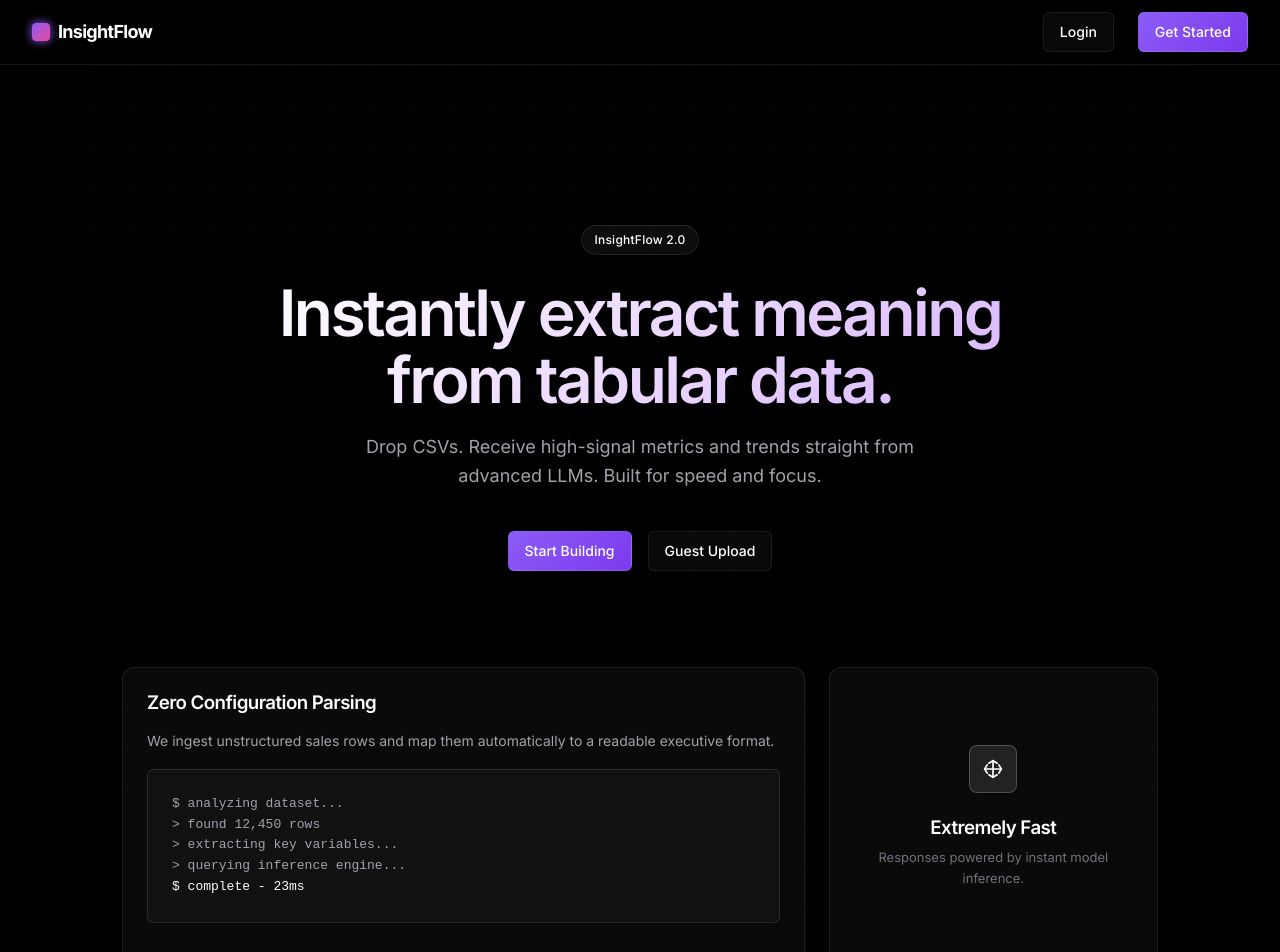
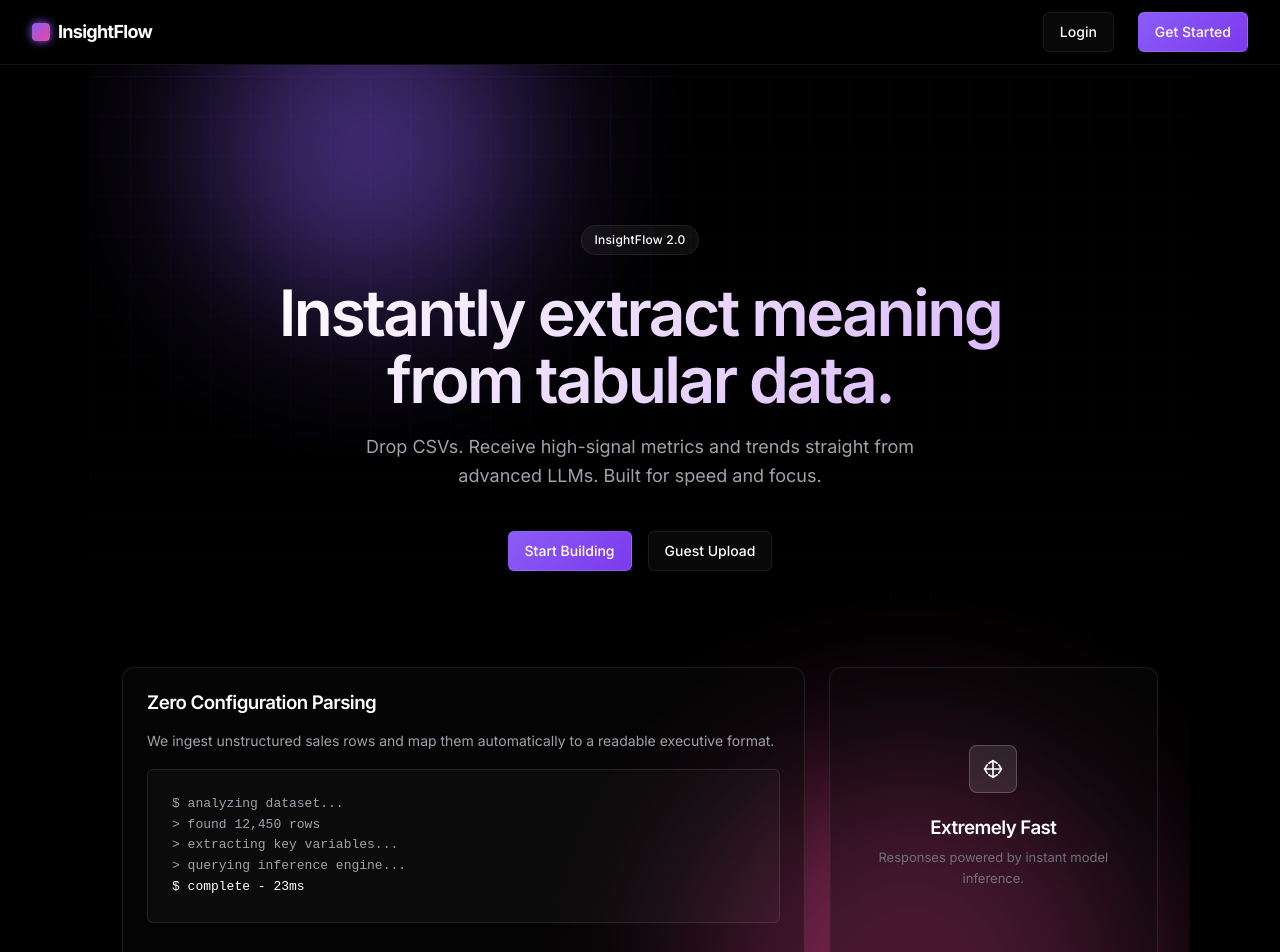
Before and after one commit to sulabhsaluja/insightflow, a React (Vite) app in the folder frontend/: page / in a window 1280 px wide. Shown: the top 952 px of the page. Built offline with nearby package versions, Linux system fonts and the light colour scheme.

Commit message:
Custom Questions Feature added

```diff
--- a/frontend/package.json
+++ b/frontend/package.json
@@ -11,6 +11,7 @@
   },
   "dependencies": {
     "axios": "^1.13.6",
+    "framer-motion": "^12.38.0",
     "lucide-react": "^0.577.0",
     "react": "^19.2.0",
     "react-dom": "^19.2.0",
--- a/frontend/src/components/Navbar.jsx
+++ b/frontend/src/components/Navbar.jsx
@@ -1,5 +1,6 @@
 import { Link, useNavigate } from 'react-router-dom';
 import { useAuth } from '../context/AuthContext';
+import { motion } from 'framer-motion';
 import '../index.css';
 
 const Navbar = () => {
@@ -12,29 +13,34 @@ const Navbar = () => {
   };
 
   return (
-    <nav className="navbar">
+    <motion.nav
+      initial={{ y: -100 }}
+      animate={{ y: 0 }}
+      transition={{ type: "spring", stiffness: 300, damping: 30 }}
+      className="navbar"
+    >
       <div className="navbar-brand">
         <Link to="/" className="logo">InsightFlow</Link>
       </div>
       <div className="navbar-links">
         {user ? (
           <>
-            <Link to="/dashboard" className="nav-link">Dashboard</Link>
-            <Link to="/upload" className="nav-link">Upload</Link>
-            <Link to="/history" className="nav-link">History</Link>
+            <motion.div whileHover={{ scale: 1.05 }}><Link to="/dashboard" className="nav-link">Dashboard</Link></motion.div>
+            <motion.div whileHover={{ scale: 1.05 }}><Link to="/upload" className="nav-link">Upload</Link></motion.div>
+            <motion.div whileHover={{ scale: 1.05 }}><Link to="/history" className="nav-link">History</Link></motion.div>
             <div className="user-menu">
               <span className="user-name">{user.name || user.email}</span>
-              <button onClick={handleLogout} className="btn-secondary">Logout</button>
+              <motion.button whileHover={{ scale: 1.05 }} whileTap={{ scale: 0.95 }} onClick={handleLogout} className="btn-secondary">Logout</motion.button>
             </div>
           </>
         ) : (
           <>
-            <Link to="/login" className="btn-secondary">Login</Link>
-            <Link to="/signup" className="btn-primary">Get Started</Link>
+            <motion.div whileHover={{ scale: 1.05 }} whileTap={{ scale: 0.95 }}><Link to="/login" className="btn-secondary">Login</Link></motion.div>
+            <motion.div whileHover={{ scale: 1.05 }} whileTap={{ scale: 0.95 }}><Link to="/signup" className="btn-primary">Get Started</Link></motion.div>
           </>
         )}
       </div>
-    </nav>
+    </motion.nav>
   );
 };
 
--- a/frontend/src/index.css
+++ b/frontend/src/index.css
@@ -38,6 +38,7 @@ body {
   line-height: 1.6;
   -webkit-font-smoothing: antialiased;
   -moz-osx-font-smoothing: grayscale;
+  overflow-x: hidden;
 }
 
 h1, h2, h3, h4, h5, h6 {
@@ -137,7 +138,7 @@ button, .btn-primary, .btn-secondary {
   font-size: 0.875rem;
   font-weight: 500;
   border-radius: 6px;
-  transition: all 0.2s ease;
+  transition: all 0.3s cubic-bezier(0.4, 0, 0.2, 1);
   border: 1px solid transparent;
 }
 
@@ -145,21 +146,37 @@ button, .btn-primary, .btn-secondary {
   background: linear-gradient(135deg, var(--accent-primary), var(--accent-hover));
   color: #fff;
   border: 1px solid rgba(255,255,255,0.1);
+  position: relative;
+  overflow: hidden;
+}
+.btn-primary::before {
+  content: '';
+  position: absolute;
+  top: 0; left: -100%;
+  width: 100%; height: 100%;
+  background: linear-gradient(90deg, transparent, rgba(255,255,255,0.2), transparent);
+  transition: left 0.5s ease;
+}
+.btn-primary:hover::before {
+  left: 100%;
 }
 .btn-primary:hover {
   background: linear-gradient(135deg, #9333ea, #a855f7);
   box-shadow: var(--shadow-glow);
-  transform: translateY(-1px);
+  transform: translateY(-2px);
 }
 
 .btn-secondary {
   background-color: rgba(255,255,255,0.03);
+  backdrop-filter: blur(10px);
+  -webkit-backdrop-filter: blur(10px);
   color: var(--text-primary);
   border: 1px solid var(--border-color);
 }
 .btn-secondary:hover {
   background-color: rgba(255,255,255,0.08);
-  border-color: rgba(255,255,255,0.2);
+  border-color: rgba(255,255,255,0.3);
+  transform: translateY(-2px);
 }
 
 /* Page Containers */
@@ -185,6 +202,51 @@ button, .btn-primary, .btn-secondary {
   -webkit-mask-image: linear-gradient(to bottom, rgba(0,0,0,1) 0%, rgba(0,0,0,0) 100%);
   pointer-events: none;
   z-index: -1;
+  animation: gridMove 20s linear infinite;
+}
+
+@keyframes gridMove {
+  0% { transform: translateY(0); }
+  100% { transform: translateY(40px); }
+}
+
+/* Animated Glowing Orbs */
+.bg-orbs {
+  position: absolute;
+  top: 0;
+  left: 0;
+  width: 100%;
+  height: 100%;
+  overflow: hidden;
+  z-index: -2;
+  pointer-events: none;
+}
+.orb-1, .orb-2 {
+  position: absolute;
+  border-radius: 50%;
+  filter: blur(80px);
+  opacity: 0.5;
+  animation: float 10s ease-in-out infinite alternate;
+}
+.orb-1 {
+  width: 300px;
+  height: 300px;
+  background: var(--accent-primary);
+  top: -100px;
+  left: 10%;
+}
+.orb-2 {
+  width: 400px;
+  height: 400px;
+  background: var(--accent-secondary);
+  bottom: -100px;
+  right: 10%;
+  animation-delay: -5s;
+}
+
+@keyframes float {
+  0% { transform: translate(0, 0) scale(1); }
+  100% { transform: translate(30px, 50px) scale(1.1); }
 }
 
 /* Auth Cards */
@@ -198,13 +260,15 @@ button, .btn-primary, .btn-secondary {
 }
 
 .auth-card {
-  background: var(--bg-secondary);
+  background: rgba(10, 10, 11, 0.6);
+  backdrop-filter: blur(20px);
+  -webkit-backdrop-filter: blur(20px);
   border: 1px solid var(--border-color);
   padding: 2.5rem;
   border-radius: var(--radius-lg);
   width: 100%;
   max-width: 380px;
-  box-shadow: var(--shadow-xl);
+  box-shadow: var(--shadow-xl), inset 0 0 0 1px rgba(255,255,255,0.05);
   position: relative;
   overflow: hidden;
 }
@@ -342,13 +406,16 @@ button, .btn-primary, .btn-secondary {
 }
 
 .card {
-  background: var(--bg-secondary);
+  background: rgba(10, 10, 11, 0.4);
+  backdrop-filter: blur(12px);
+  -webkit-backdrop-filter: blur(12px);
   border: 1px solid var(--border-color);
   border-radius: var(--radius-lg);
   padding: 1.5rem;
-  transition: all 0.2s ease;
+  transition: all 0.3s cubic-bezier(0.4, 0, 0.2, 1);
   position: relative;
   overflow: hidden;
+  box-shadow: inset 0 0 0 1px rgba(255,255,255,0.02);
 }
 
 .card::before {
@@ -358,14 +425,15 @@ button, .btn-primary, .btn-secondary {
   left: 0;
   right: 0;
   height: 1px;
-  background: linear-gradient(90deg, transparent, rgba(255,255,255,0.1), transparent);
+  background: linear-gradient(90deg, transparent, rgba(139, 92, 246, 0.5), transparent);
   opacity: 0;
   transition: opacity 0.3s ease;
 }
 
 .card:hover {
-  border-color: rgba(255,255,255,0.15);
-  box-shadow: var(--shadow-glow);
+  border-color: rgba(255,255,255,0.2);
+  box-shadow: var(--shadow-glow), inset 0 0 0 1px rgba(255,255,255,0.05);
+  transform: translateY(-4px);
 }
 
 .card:hover::before {
--- a/frontend/src/pages/LandingPage.jsx
+++ b/frontend/src/pages/LandingPage.jsx
@@ -1,23 +1,59 @@
 import { Link } from 'react-router-dom';
+import { motion } from 'framer-motion';
+
+const containerVariants = {
+  hidden: { opacity: 0 },
+  show: {
+    opacity: 1,
+    transition: {
+      staggerChildren: 0.15
+    }
+  }
+};
+
+const itemVariants = {
+  hidden: { opacity: 0, y: 20 },
+  show: { opacity: 1, y: 0, transition: { type: "spring", stiffness: 300, damping: 24 } }
+};
 
 const LandingPage = () => {
   return (
     <div className="page-container" style={{ position: 'relative' }}>
       <div className="bg-grid"></div>
-      <section className="hero">
-        <div className="badge">InsightFlow 2.0</div>
-        <h1>Instantly extract meaning from tabular data.</h1>
-        <p>
+      <div className="bg-orbs">
+        <div className="orb-1"></div>
+        <div className="orb-2"></div>
+      </div>
+
+      <motion.section
+        className="hero"
+        variants={containerVariants}
+        initial="hidden"
+        animate="show"
+      >
+        <motion.div variants={itemVariants} className="badge">
+          InsightFlow 2.0
+        </motion.div>
+        <motion.h1 variants={itemVariants}>
+          Instantly extract meaning from tabular data.
+        </motion.h1>
+        <motion.p variants={itemVariants}>
           Drop CSVs. Receive high-signal metrics and trends straight from advanced LLMs. Built for speed and focus.
-        </p>
-        <div className="hero-actions">
+        </motion.p>
+        <motion.div variants={itemVariants} className="hero-actions">
           <Link to="/signup" className="btn-primary">Start Building</Link>
           <Link to="/upload" className="btn-secondary">Guest Upload</Link>
-        </div>
-      </section>
+        </motion.div>
+      </motion.section>
 
-      <div className="bento-grid">
-        <div className="card main-card">
+      <motion.div
+        className="bento-grid"
+        variants={containerVariants}
+        initial="hidden"
+        whileInView="show"
+        viewport={{ once: true, amount: 0.2 }}
+      >
+        <motion.div variants={itemVariants} className="card main-card">
           <h3 className="mb-4">Zero Configuration Parsing</h3>
           <p className="mb-4" style={{ color: 'var(--text-secondary)', fontSize: '0.875rem' }}>
             We ingest unstructured sales rows and map them automatically to a readable executive format.
@@ -27,17 +63,24 @@ const LandingPage = () => {
             &gt; found 12,450 rows<br/>
             &gt; extracting key variables...<br/>
             &gt; querying inference engine...<br/>
-            <span style={{ color: 'var(--text-primary)'}}>$ complete - 23ms</span>
+            <motion.span
+              initial={{ opacity: 0 }}
+              animate={{ opacity: 1 }}
+              transition={{ delay: 1.5, duration: 0.5 }}
+              style={{ color: 'var(--text-primary)'}}
+            >
+              $ complete - 23ms
+            </motion.span>
           </div>
-        </div>
-        <div className="card side-card" style={{ display: 'flex', flexDirection: 'column', justifyContent: 'center', alignItems: 'center' }}>
+        </motion.div>
+        <motion.div variants={itemVariants} className="card side-card" style={{ display: 'flex', flexDirection: 'column', justifyContent: 'center', alignItems: 'center' }}>
           <div style={{ width: '48px', height: '48px', borderRadius: '8px', background: 'rgba(255,255,255,0.1)', display: 'flex', alignItems: 'center', justifyContent: 'center', marginBottom: '1.5rem', border: '1px solid rgba(255,255,255,0.2)'}}>
             <svg width="20" height="20" viewBox="0 0 24 24" fill="none" stroke="white" strokeWidth="2" strokeLinecap="round" strokeLinejoin="round"><path d="M12 2v20"></path><path d="m17 5-5-3-5 3"></path><path d="m17 19-5 3-5-3"></path><path d="M2 12h20"></path><path d="m5 17-3-5 3-5"></path><path d="m19 17 3-5-3-5"></path></svg>
           </div>
           <h3 className="mb-2" style={{ textAlign: 'center' }}>Extremely Fast</h3>
           <p style={{ color: 'var(--text-muted)', textAlign: 'center', fontSize: '0.8125rem' }}>Responses powered by instant model inference.</p>
-        </div>
-      </div>
+        </motion.div>
+      </motion.div>
     </div>
   );
 };
--- a/frontend/src/pages/UploadPage.jsx
+++ b/frontend/src/pages/UploadPage.jsx
@@ -1,9 +1,22 @@
 import { useState, useEffect } from 'react';
 import { useAuth } from '../context/AuthContext';
+import { motion, AnimatePresence } from 'framer-motion';
+
+const pageVariants = {
+  initial: { opacity: 0, y: 20 },
+  animate: { opacity: 1, y: 0, transition: { duration: 0.5, staggerChildren: 0.1 } },
+  exit: { opacity: 0, y: -20 }
+};
+
+const itemVariants = {
+  initial: { opacity: 0, y: 20 },
+  animate: { opacity: 1, y: 0 }
+};
 
 const UploadPage = () => {
   const [file, setFile] = useState(null);
   const [email, setEmail] = useState('');
+  const [customInsight, setCustomInsight] = useState('');
   const [status, setStatus] = useState('');
   const [loading, setLoading] = useState(false);
   const [result, setResult] = useState(null);
@@ -37,6 +50,7 @@ const UploadPage = () => {
     setFile(null);
     setResult(null);
     setStatus('');
+    setCustomInsight('');
     if (!user) setEmail('');
   };
 
@@ -50,6 +64,9 @@ const UploadPage = () => {
     formData.append("file", file);
     if (email) {
       formData.append("email", email);
+    }
+    if (customInsight) {
+      formData.append("customInsight", customInsight);
     }
 
     try {
@@ -85,12 +102,22 @@ const UploadPage = () => {
   };
 
   return (
-    <div className="page-container" style={{ maxWidth: '800px' }}>
-      <h1 className="mb-2">New Analysis</h1>
-      <p className="mb-8" style={{ color: 'var(--text-secondary)' }}>Upload your spreadsheet to generate instant insights.</p>
+    <motion.div
+      className="page-container"
+      style={{ maxWidth: '800px' }}
+      variants={pageVariants}
+      initial="initial"
+      animate="animate"
+      exit="exit"
+    >
+      <motion.h1 variants={itemVariants} className="mb-2">New Analysis</motion.h1>
+      <motion.p variants={itemVariants} className="mb-8" style={{ color: 'var(--text-secondary)' }}>Upload your spreadsheet to generate instant insights.</motion.p>
 
       {/* Dropzone */}
-      <div
+      <motion.div
+        variants={itemVariants}
+        whileHover={{ scale: 1.02 }}
+        whileTap={{ scale: 0.98 }}
         className="dropzone-container mb-6"
         onDragOver={(e) => e.preventDefault()}
         onDrop={handleDrop}
@@ -114,10 +141,10 @@ const UploadPage = () => {
           accept=".csv, application/vnd.openxmlformats-officedocument.spreadsheetml.sheet, application/vnd.ms-excel"
           onChange={handleFileChange}
         />
-      </div>
+      </motion.div>
 
       {/* Email Field — shown for both guest and logged-in users */}
-      <div className="form-group mb-6">
+      <motion.div variants={itemVariants} className="form-group mb-6">
         <label>{user ? 'Email Address' : 'Email Address (Guest mode)'}</label>
         <input
           type="email"
@@ -126,43 +153,77 @@ const UploadPage = () => {
           onChange={(e) => setEmail(e.target.value)}
         />
         {user && <span style={{ fontSize: '0.75rem', color: 'var(--text-muted)', marginTop: '0.25rem', display: 'block' }}>Pre-filled from your account. You can change it.</span>}
-      </div>
+      </motion.div>
+
+      {/* Custom Insight Field */}
+      <motion.div variants={itemVariants} className="form-group mb-6">
+        <label>Custom Insight (Optional)</label>
+        <textarea
+          placeholder="e.g., What is the best performing product? Are there any seasonal trends?"
+          value={customInsight}
+          onChange={(e) => setCustomInsight(e.target.value)}
+          rows={3}
+          style={{ width: '100%', padding: '0.75rem', borderRadius: '8px', border: '1px solid var(--border)', backgroundColor: 'var(--bg-card)', color: 'var(--text-primary)', resize: 'vertical' }}
+        />
+      </motion.div>
 
       {/* Status Messages */}
+      <AnimatePresence>
         {status && !loading && (
-        <div className="mb-4" style={{
+          <motion.div
+            initial={{ opacity: 0, height: 0 }}
+            animate={{ opacity: 1, height: 'auto' }}
+            exit={{ opacity: 0, height: 0 }}
+            className="mb-4" style={{
             color: status.includes('valid') || status.includes('failed') || status.includes('Failed') ? 'var(--error)' : 'var(--text-secondary)'
           }}>
             {status}
-        </div>
+          </motion.div>
         )}
+      </AnimatePresence>
 
       {/* Loading State */}
+      <AnimatePresence>
         {loading && (
-        <div className="loading-container mb-6">
+          <motion.div
+            initial={{ opacity: 0, scale: 0.9 }}
+            animate={{ opacity: 1, scale: 1 }}
+            exit={{ opacity: 0, scale: 0.9 }}
+            className="loading-container mb-6"
+          >
             <div className="loading-spinner"></div>
             <div className="loading-text">
               <span style={{ fontWeight: '500' }}>Analyzing your dataset...</span>
               <span style={{ fontSize: '0.8125rem', color: 'var(--text-muted)' }}>This may take a moment as AI processes your data.</span>
             </div>
-        </div>
+          </motion.div>
         )}
+      </AnimatePresence>
 
       {/* Generate Button */}
+      <AnimatePresence>
         {!result && (
-        <button
+          <motion.button
+            variants={itemVariants}
+            exit={{ opacity: 0 }}
             className="btn-primary"
             style={{ width: '100%', padding: '1rem', fontSize: '1rem' }}
             onClick={handleSubmit}
             disabled={loading || !file}
           >
             {loading ? 'Processing...' : 'Generate Insights'}
-        </button>
+          </motion.button>
         )}
+      </AnimatePresence>
 
       {/* Results Section */}
+      <AnimatePresence>
         {result && (
-        <div className="result-section">
+          <motion.div
+            initial={{ opacity: 0, y: 20 }}
+            animate={{ opacity: 1, y: 0 }}
+            className="result-section"
+          >
           {/* Status Badges */}
           <div className="result-badges mb-6">
             {result.emailSent && (
@@ -209,9 +270,10 @@ const UploadPage = () => {
           >
             Start New Analysis
           </button>
-        </div>
+          </motion.div>
         )}
-    </div>
+      </AnimatePresence>
+    </motion.div>
   );
 };
 
```
Also changed, not shown: 1 other file (tests, documents, lock files or other folders). Lines whose indentation alone changed are shown as unchanged.
